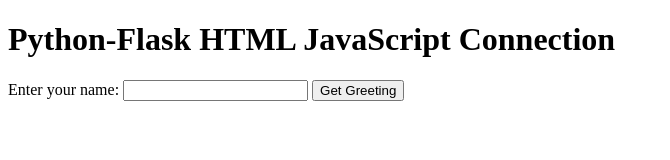
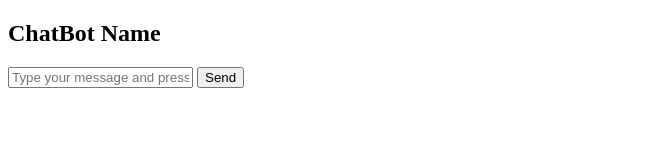
Before and after one commit to rutuja-1811/chatbot, a plain HTML site: page index.html in a window 1280 px wide. Shown: the whole page, without its empty margins (0-670 px from the left). Drawn offline with Linux system fonts and the light colour scheme.

Commit message:
index.html

```diff
--- a/index.html
+++ b/index.html
@@ -3,38 +3,23 @@
 <head>
     <meta charset="UTF-8">
     <meta name="viewport" content="width=device-width, initial-scale=1.0">
-    <title>Python-Flask HTML JavaScript Connection</title>
+    <link rel="stylesheet" href="styles.css">
+    <title>Chatbot Interface</title>
 </head>
 <body>
 
-<h1>Python-Flask HTML JavaScript Connection</h1>
-
-<div>
-    <label for="nameInput">Enter your name:</label>
-    <input type="text" id="nameInput">
-    <button onclick="fetchGreeting()">Get Greeting</button>
+<div id="chat-container">
+    <div id="chat-header">
+        <h2>ChatBot Name</h2>
+    </div>
+    <div id="chat-messages"></div>
+    <div id="user-input">
+        <input type="text" id="search-box" placeholder="Type your message and press Enter...">
+        <button id="send-button" onclick="sendMessage()">Send</button>
+    </div>
 </div>
 
-<div id="greetingDisplay"></div>
-
-<script>
-    function fetchGreeting() {
-        var name = document.getElementById('nameInput').value;
-
-        fetch('/api/greet', {
-            method: 'POST',
-            headers: {
-                'Content-Type': 'application/json',
-            },
-            body: JSON.stringify({ 'name': name }),
-        })
-        .then(response => response.json())
-        .then(data => {
-            document.getElementById('greetingDisplay').innerText = data.greeting;
-        })
-        .catch(error => console.error('Error:', error));
-    }
-</script>
+<script src="script.js"></script>
 
 </body>
 </html>
```
